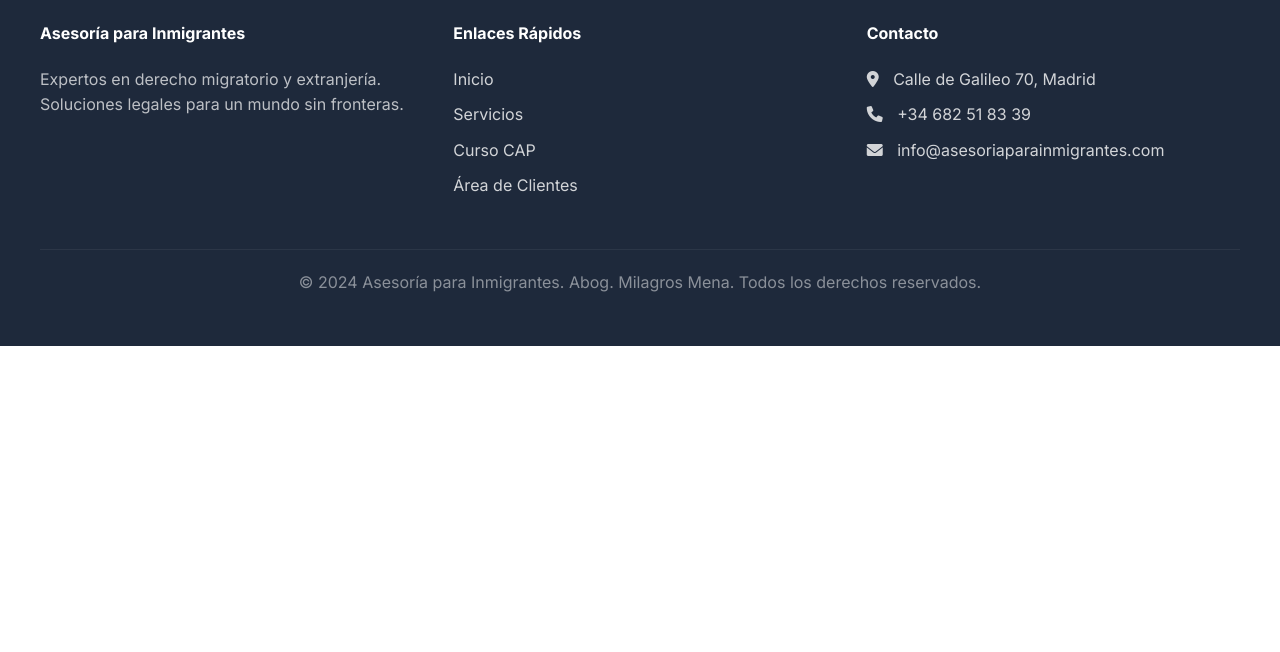
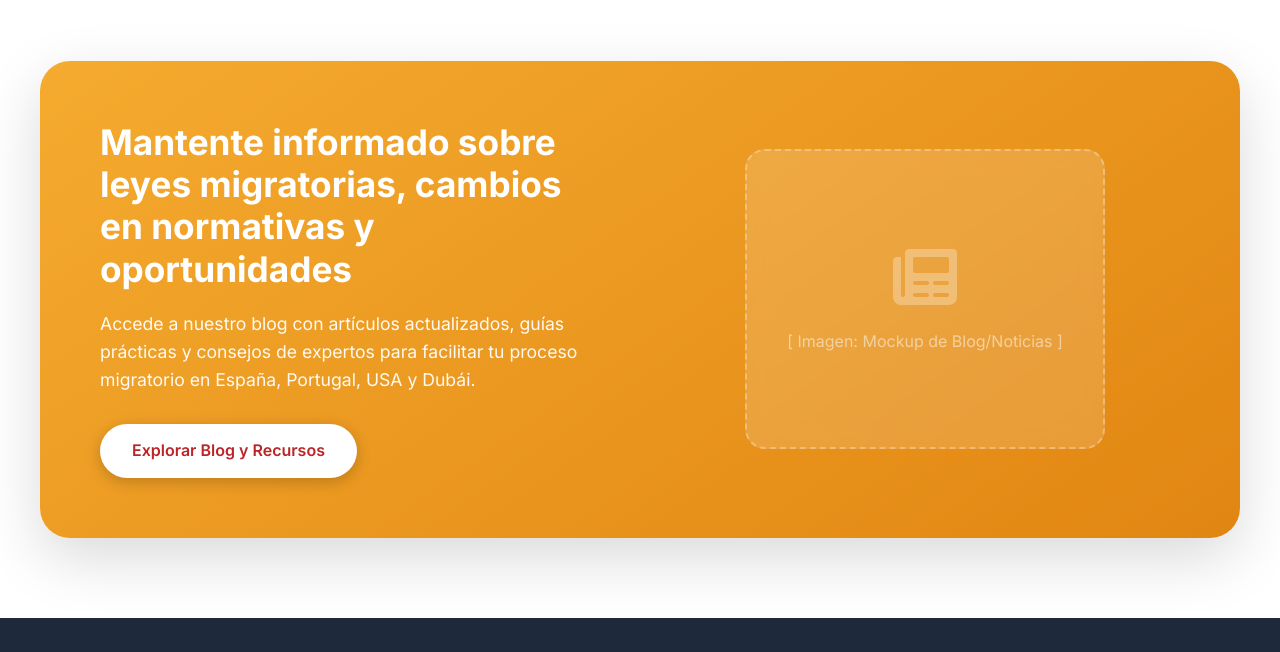
Before and after one commit to Francisco-V98/asesor-a-para-inmigrantes-page, a plain HTML site: page index.html in a window 1280 px wide. Shown: the part 6830-7482 px from the top of the page. Before the commit the page ends 7176 px from the top, so only its background shows below. Drawn offline with nearby package versions, Linux system fonts and the light colour scheme.

Commit message:
add blog section

```diff
--- a/index.html
+++ b/index.html
@@ -668,6 +668,93 @@
             height: 100%;
         }
 
+        /* Blog Floating Card Section */
+        .blog-card-section {
+            padding: 80px 0;
+            background: white;
+        }
+
+        .blog-floating-card {
+            background: linear-gradient(-35deg,
+                    var(--amber-200) 0%,
+                    var(--brand-accent) 20%,
+                    var(--amber-600) 50%,
+                    var(--brand-accent) 80%,
+                    var(--amber-300) 100%);
+            background-size: 500% 500%;
+            animation: gradientShift 8s ease-in-out infinite;
+            border-radius: 30px;
+            padding: 60px;
+            display: flex;
+            align-items: center;
+            gap: 60px;
+            box-shadow: 0 20px 60px rgba(0, 0, 0, 0.15);
+            position: relative;
+            overflow: hidden;
+        }
+
+        .blog-card-content {
+            flex: 1;
+            color: white;
+            z-index: 2;
+        }
+
+        .blog-card-content h2 {
+            font-size: 2.2rem;
+            font-weight: 800;
+            margin-bottom: 20px;
+            line-height: 1.2;
+        }
+
+        .blog-card-content p {
+            font-size: 1.1rem;
+            margin-bottom: 30px;
+            opacity: 0.95;
+            line-height: 1.6;
+        }
+
+        .blog-cta-button {
+            display: inline-block;
+            background: white;
+            color: var(--brand-action);
+            padding: 14px 32px;
+            border-radius: 50px;
+            text-decoration: none;
+            font-weight: 600;
+            font-size: 1rem;
+            transition: all 0.3s ease;
+            box-shadow: 0 4px 15px rgba(0, 0, 0, 0.2);
+        }
+
+        .blog-cta-button:hover {
+            background: var(--slate-100);
+            transform: translateY(-2px);
+            box-shadow: 0 6px 20px rgba(0, 0, 0, 0.25);
+        }
+
+        .blog-card-image {
+            flex: 1;
+            display: flex;
+            align-items: center;
+            justify-content: center;
+            z-index: 2;
+        }
+
+        .blog-mockup {
+            background: rgba(255, 255, 255, 0.15);
+            backdrop-filter: blur(10px);
+            border: 2px dashed rgba(255, 255, 255, 0.3);
+            border-radius: 20px;
+            padding: 60px 40px;
+            text-align: center;
+            color: white;
+            min-height: 300px;
+            display: flex;
+            flex-direction: column;
+            align-items: center;
+            justify-content: center;
+        }
+
         /* Responsive */
         /* New Services Layout Styles */
         .horizontal-card {
@@ -767,6 +854,22 @@
 
             .map-container {
                 height: 250px;
+            }
+
+            /* Blog Card Mobile */
+            .blog-floating-card {
+                flex-direction: column;
+                padding: 40px 30px;
+                gap: 30px;
+            }
+
+            .blog-card-content h2 {
+                font-size: 1.8rem;
+            }
+
+            .blog-mockup {
+                min-height: 200px;
+                padding: 40px 30px;
             }
         }
     </style>
@@ -1259,13 +1362,38 @@
         </div>
     </section>
 
+    <!-- Blog Floating Card -->
+    <section class="blog-card-section">
+        <div class="container">
+            <div class="blog-floating-card">
+                <div class="blog-card-content">
+                    <h2>Mantente informado sobre leyes migratorias, cambios en normativas y oportunidades</h2>
+                    <p>Accede a nuestro blog con artículos actualizados, guías prácticas y consejos de expertos para
+                        facilitar tu proceso migratorio en España, Portugal, USA y Dubái.</p>
+                    <a href="#blog" class="blog-cta-button">
+                        Explorar Blog y Recursos
+                    </a>
+                </div>
+                <div class="blog-card-image">
+                    <div class="blog-mockup">
+                        <i class="fas fa-newspaper" style="font-size: 4rem; color: rgba(255,255,255,0.3);"></i>
+                        <p style="margin-top: 20px; opacity: 0.5;">[ Imagen: Mockup de Blog/Noticias ]</p>
+                    </div>
+                </div>
+            </div>
+        </div>
+    </section>
+
     <!-- Footer -->
     <footer class="footer">
         <div class="container">
             <div
                 style="display: grid; grid-template-columns: repeat(auto-fit, minmax(200px, 1fr)); gap: 40px; margin-bottom: 40px; text-align: left;">
                 <div>
-                    <h4 style="color: white; margin-bottom: 20px;">Asesoría para Inmigrantes</h4>
+                    <div style="margin-bottom: 16px;">
+                        <img src="assets/icons/logo/logo-sm.png" alt="Asesoría para Inmigrantes"
+                            style="height: 96px; width: auto;">
+                    </div>
                     <p style="opacity: 0.7;">Expertos en derecho migratorio y extranjería. Soluciones legales para un
                         mundo sin fronteras.</p>
                 </div>
```
